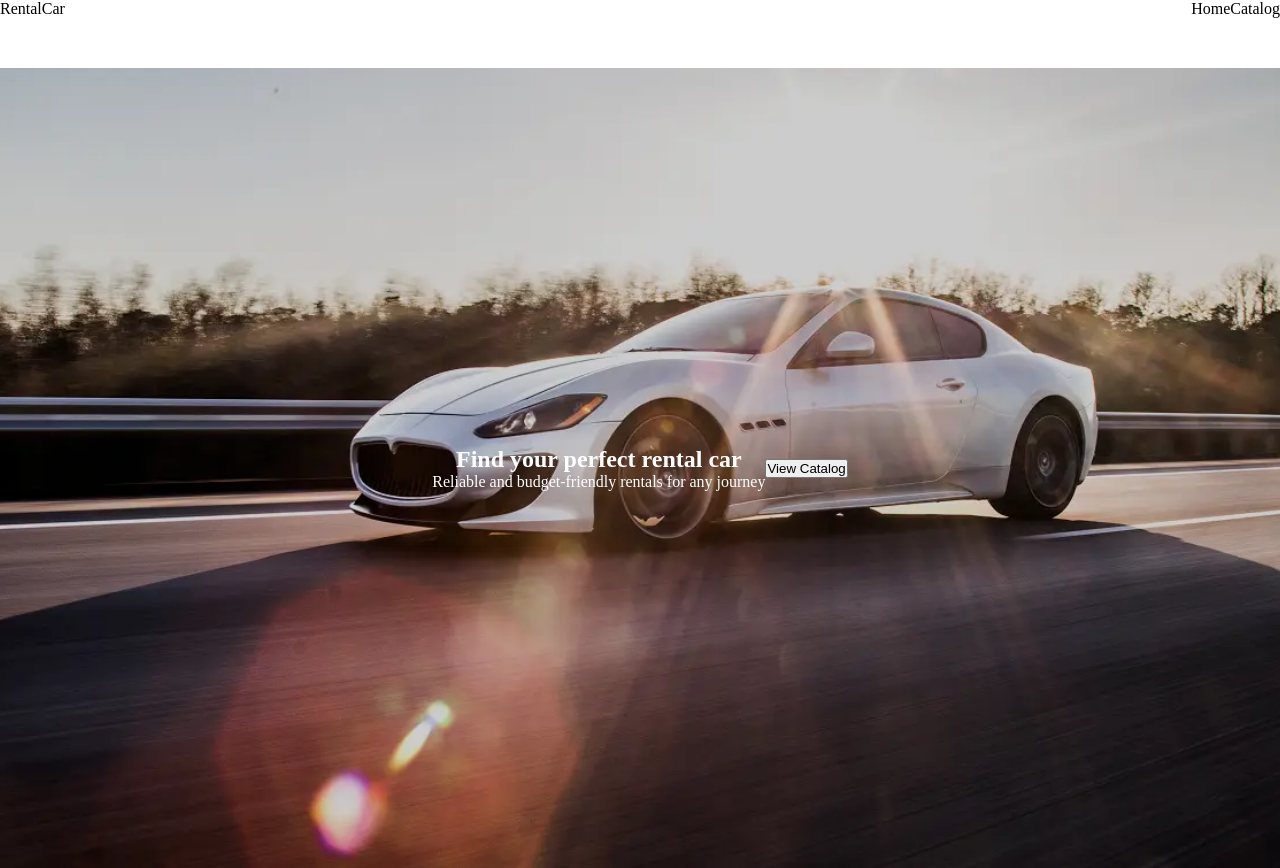
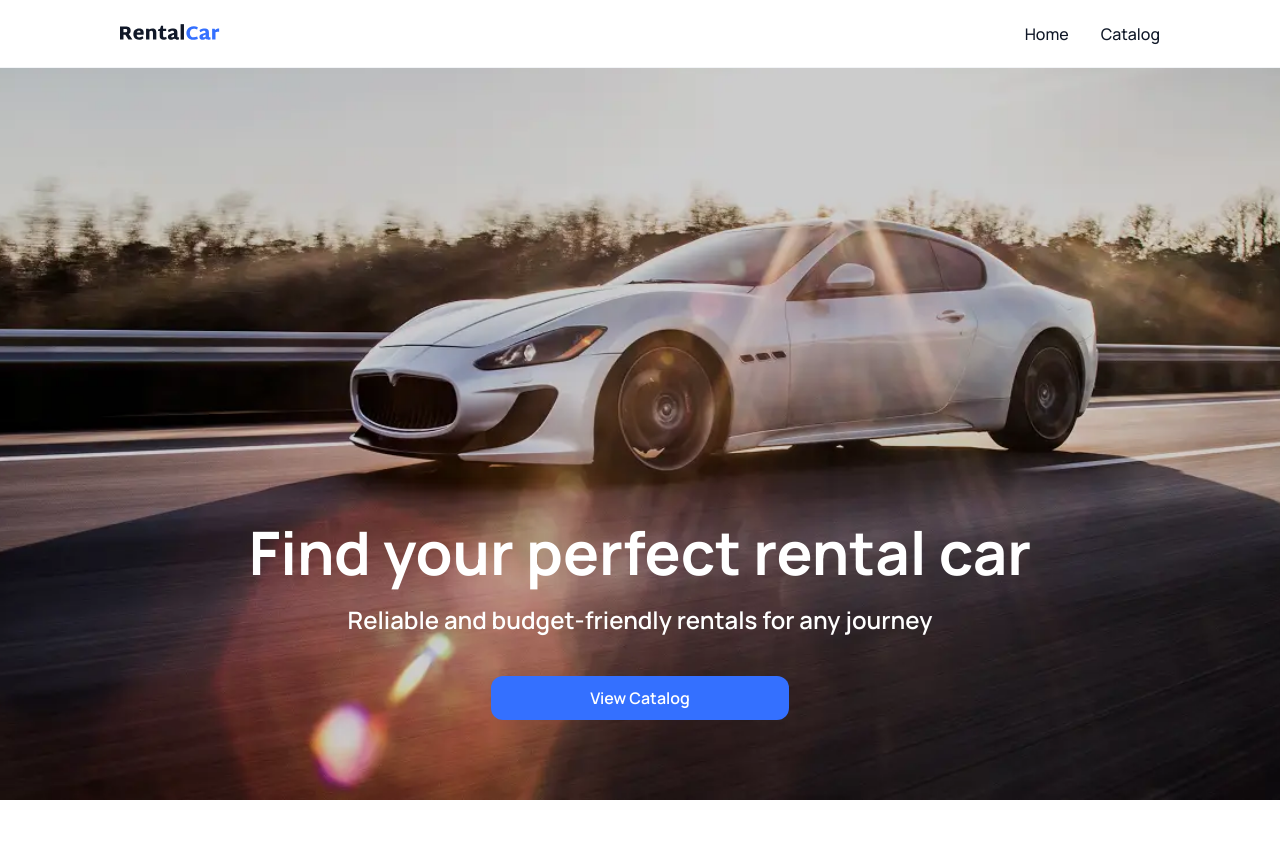
Before and after one commit to ArtemSuleymanov/rental-car, a React (Vite) app: page / in a window 1280 px wide. After the commit the page ends 800 px from the top, so only its background shows below. Built offline with nearby package versions, Linux system fonts and the light colour scheme; no server answers.

Commit message:
add: styles header and home page

```diff
--- a/index.html
+++ b/index.html
@@ -1,10 +1,16 @@
-<!doctype html>
+<!DOCTYPE html>
 <html lang="en">
   <head>
     <meta charset="UTF-8" />
     <link rel="icon" type="image/svg+xml" href="/src/assets/favicon.svg" />
     <meta name="viewport" content="width=device-width, initial-scale=1.0" />
     <title>RentalCar</title>
+    <link rel="preconnect" href="https://fonts.googleapis.com" />
+    <link rel="preconnect" href="https://fonts.gstatic.com" crossorigin />
+    <link
+      href="https://fonts.googleapis.com/css2?family=Inter:ital,opsz,wght@0,14..32,100..900;1,14..32,100..900&family=Manrope:wght@200..800&display=swap"
+      rel="stylesheet"
+    />
   </head>
   <body>
     <div id="root"></div>
--- a/src/components/Header/Header.jsx
+++ b/src/components/Header/Header.jsx
@@ -1,13 +1,22 @@
 // Header.jsx
-import { NavLink } from 'react-router-dom';
-import s from './Header.module.css';
+import { NavLink } from "react-router-dom";
+import s from "./Header.module.css";
+import sprite from "../../assets/sprite.svg";
 
 const Header = () => (
   <header className={s.header}>
-    <div className={s.logo}>Rental<span>Car</span></div>
+    <div className={s.logo}>
+      <svg className={s.icon} width="102" height="16">
+        <use href={`${sprite}#icon-Logo`} />
+      </svg>
+    </div>
     <nav>
-      <NavLink to="/" className={s.link}>Home</NavLink>
-      <NavLink to="/catalog" className={s.link}>Catalog</NavLink>
+      <NavLink to="/" className={s.link}>
+        Home
+      </NavLink>
+      <NavLink to="/catalog" className={s.link}>
+        Catalog
+      </NavLink>
     </nav>
   </header>
 );
--- a/src/components/Header/Header.module.css
+++ b/src/components/Header/Header.module.css
@@ -1,9 +1,32 @@
-.header{
+.header {
+    position: fixed;
+    top: 0;
+    left: 0;
+    right: 0;
+    z-index: 1000;
     display: flex;
     justify-content: space-between;
     height: 68px;
+    border-bottom: 1px solid var(--badges);
+    padding: 24px 120px;
+    background-color: #fff;
 }
 
-.logo{
+.link{
+    font-family: var(--font-family);
+font-weight: 500;
+font-size: 16px;
+line-height: 125%;
+text-align: center;
+color: var(--main);
+}
 
+.link:not(:last-child) {
+  margin-right: 32px;
 }
+
+
+.link:hover,
+.link:focus{
+color: var(--button-hover);
+}
--- a/src/features/filters/FilterPanel/FilterPanel.jsx
+++ b/src/features/filters/FilterPanel/FilterPanel.jsx
@@ -1,8 +1,8 @@
-import { useEffect } from 'react';
-import { Formik, Form, Field } from 'formik';
-import styles from './FilterPanel.module.css';
-import { useDispatch, useSelector } from 'react-redux';
-import { fetchBrands } from '../../catalog/catalogSlice';
+import { useEffect } from "react";
+import { Formik, Form, Field } from "formik";
+import s from "./FilterPanel.module.css";
+import { useDispatch, useSelector } from "react-redux";
+import { fetchBrands } from "../../catalog/catalogSlice";
 
 const FilterPanel = ({ onSearch }) => {
   const dispatch = useDispatch();
@@ -13,10 +13,10 @@ const FilterPanel = ({ onSearch }) => {
   }, [dispatch]);
 
   const initialValues = {
-    brand: '',
-    rentalPrice: '',
-    minMileage: '',
-    maxMileage: '',
+    brand: "",
+    rentalPrice: "",
+    minMileage: "",
+    maxMileage: "",
   };
 
   const handleSubmit = (values) => {
@@ -25,8 +25,11 @@ const FilterPanel = ({ onSearch }) => {
 
   return (
     <Formik initialValues={initialValues} onSubmit={handleSubmit}>
-      <Form className={styles.form}>
-        <Field as="select" name="brand" className={styles.select}>
+      {() => (
+        <Form className={s.form}>
+          <div className={s.fieldGroup}>
+            <div className={s.label}>Car brand</div>
+            <Field as="select" name="brand" className={s.select}>
               <option value="">Choose a brand</option>
               {Array.isArray(brands) &&
                 brands.map((b) => (
@@ -35,8 +38,11 @@ const FilterPanel = ({ onSearch }) => {
                   </option>
                 ))}
             </Field>
+          </div>
 
-        <Field as="select" name="rentalPrice" className={styles.select}>
+          <div className={s.fieldGroup}>
+            <div className={s.label}>Price / 1 hour</div>
+            <Field as="select" name="rentalPrice" className={s.select}>
               <option value="">Choose a price</option>
               {[30, 40, 50, 60, 70, 80].map((p) => (
                 <option key={p} value={p}>
@@ -44,24 +50,47 @@ const FilterPanel = ({ onSearch }) => {
                 </option>
               ))}
             </Field>
+          </div>
 
-        <Field
+          <div className={s.fieldGroup}>
+            <div className={s.label}>Car mileage / km</div>
+            <div className={s.mileageInputs}>
+              <Field name="minMileage">
+                {({ field }) => {
+                  const hasValue =
+                    field.value !== undefined && field.value !== "";
+                  return (
+                    <input
+                      {...field}
                       type="number"
-          name="minMileage"
-          placeholder="From 3,000"
-          className={styles.input}
+                      className={s.input}
+                      placeholder={hasValue ? `From ${field.value}` : "From"}
                     />
-        <Field
+                  );
+                }}
+              </Field>
+              <Field name="maxMileage">
+                {({ field }) => {
+                  const hasValue =
+                    field.value !== undefined && field.value !== "";
+                  return (
+                    <input
+                      {...field}
                       type="number"
-          name="maxMileage"
-          placeholder="To 5,500"
-          className={styles.input}
+                      className={s.input}
+                      placeholder={hasValue ? `To ${field.value}` : "To"}
                     />
+                  );
+                }}
+              </Field>
+            </div>
+          </div>
 
-        <button type="submit" className={styles.button}>
+          <button type="submit" className={s.button}>
             Search
           </button>
         </Form>
+      )}
     </Formik>
   );
 };
--- a/src/features/filters/FilterPanel/FilterPanel.module.css
+++ b/src/features/filters/FilterPanel/FilterPanel.module.css
@@ -0,0 +1,3 @@
+.form{
+    margin-top: 152px;
+}
--- a/src/pages/Home/Home.jsx
+++ b/src/pages/Home/Home.jsx
@@ -11,12 +11,14 @@ const Home = () => {
   return (
     <section className={s.hero}>
       <div className={s.hero_content}>
-        <h1>Find your perfect rental car</h1>
-        <p>Reliable and budget-friendly rentals for any journey</p>
+        <h1 className={s.hero_title}>Find your perfect rental car</h1>
+        <p className={s.hero_txt}>
+          Reliable and budget-friendly rentals for any journey
+        </p>
+        <button type="button" className={s.btn} onClick={handleClick}>
+          <p className={s.hero_btn_txt}>View Catalog</p>
+        </button>
       </div>
-      <button type="button" className={s.btn} onClick={handleClick}>
-        <p>View Catalog</p>
-      </button>
     </section>
   );
 };
--- a/src/pages/Home/Home.module.css
+++ b/src/pages/Home/Home.module.css
@@ -6,10 +6,59 @@
   text-align: center;
   color: white;
   background-image: image-set(
-    url('../../../public/img/car_1x.webp') 1x,
-    url('../../../public/img/car_2x.webp') 2x
+    url("../../../public/img/car_1x.webp") 1x,
+    url("../../../public/img/car_2x.webp") 2x
   );
   background-size: cover;
   background-position: center;
   background-repeat: no-repeat;
 }
+
+.hero_content {
+  display: flex;
+  flex-direction: column;
+  align-items: center;
+  margin-top: 436px;
+}
+
+.hero_title {
+  font-family: var(--font-family);
+  font-weight: 700;
+  font-size: 60px;
+  line-height: 120%;
+  text-align: center;
+  color: var(--white);
+  padding-bottom: 16px;
+}
+
+.hero_txt {
+  font-family: var(--font-family);
+  font-weight: 600;
+  font-size: 24px;
+  line-height: 133%;
+  text-align: center;
+  color: var(--white);
+  padding-bottom: 40px;
+}
+
+.btn {
+  border-radius: 12px;
+  padding: 12px 99px;
+  min-width: 276px;
+  height: 44px;
+  background: var(--button);
+  border: none;
+}
+
+.hero_btn_txt {
+  font-family: var(--font-family);
+  font-weight: 600;
+  font-size: 16px;
+  line-height: 125%;
+  color: var(--white);
+}
+
+.btn:hover,
+.btn:focus {
+  background: var(--button-hover);
+}
--- a/src/styles/variables.css
+++ b/src/styles/variables.css
@@ -1,3 +1,12 @@
 :root {
-  --main-white: #fcfcfc;
+  --font-family: "Manrope", sans-serif;
+  --second-family: "Inter", sans-serif;
+	--main: #101828;
+	--gray: #8d929a;
+	--gray-light: #dadde1;
+	--badges: #f2f4f7;
+	--inputs: #f7f7f7;
+	--white: #fff;
+	--button: #3470ff;
+	--button-hover: #0b44cd;
 }
```
Also changed, not shown: src/assets/icons.svg (deleted), src/assets/sprite.svg (added). Lines whose indentation alone changed are shown as unchanged.
